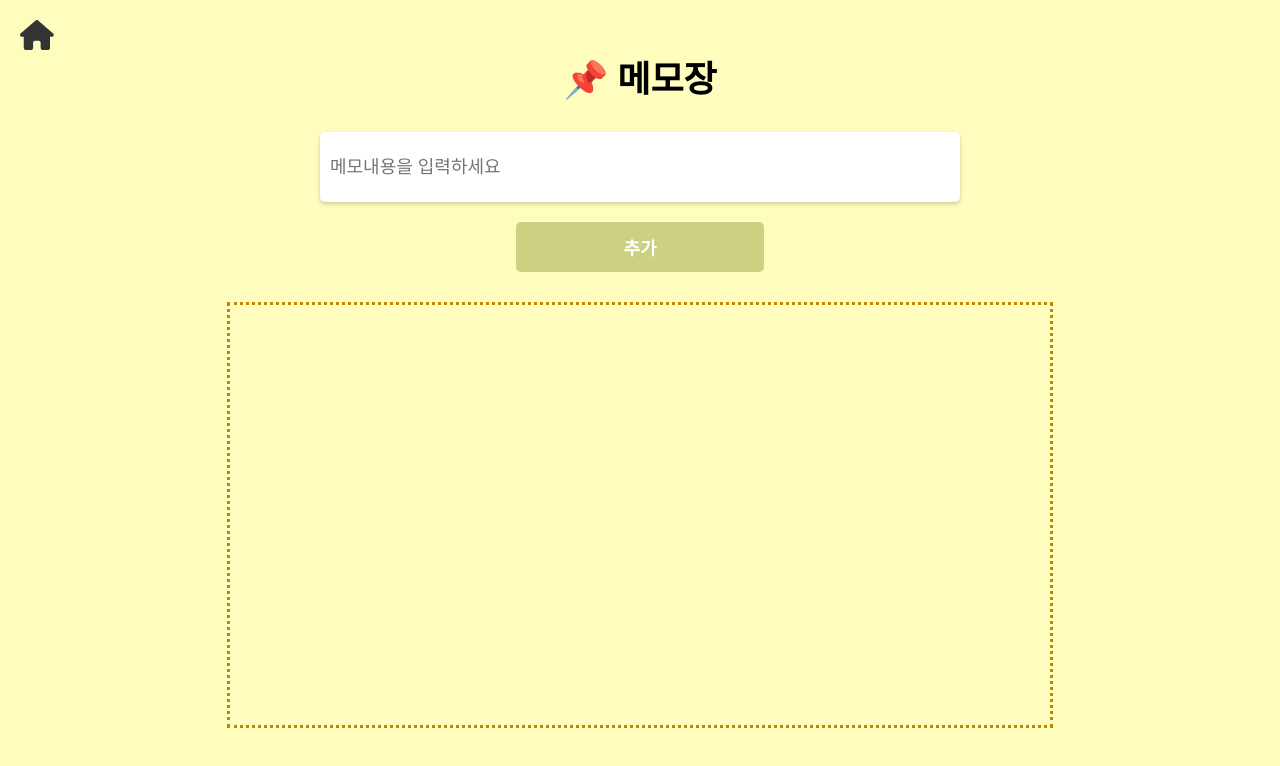
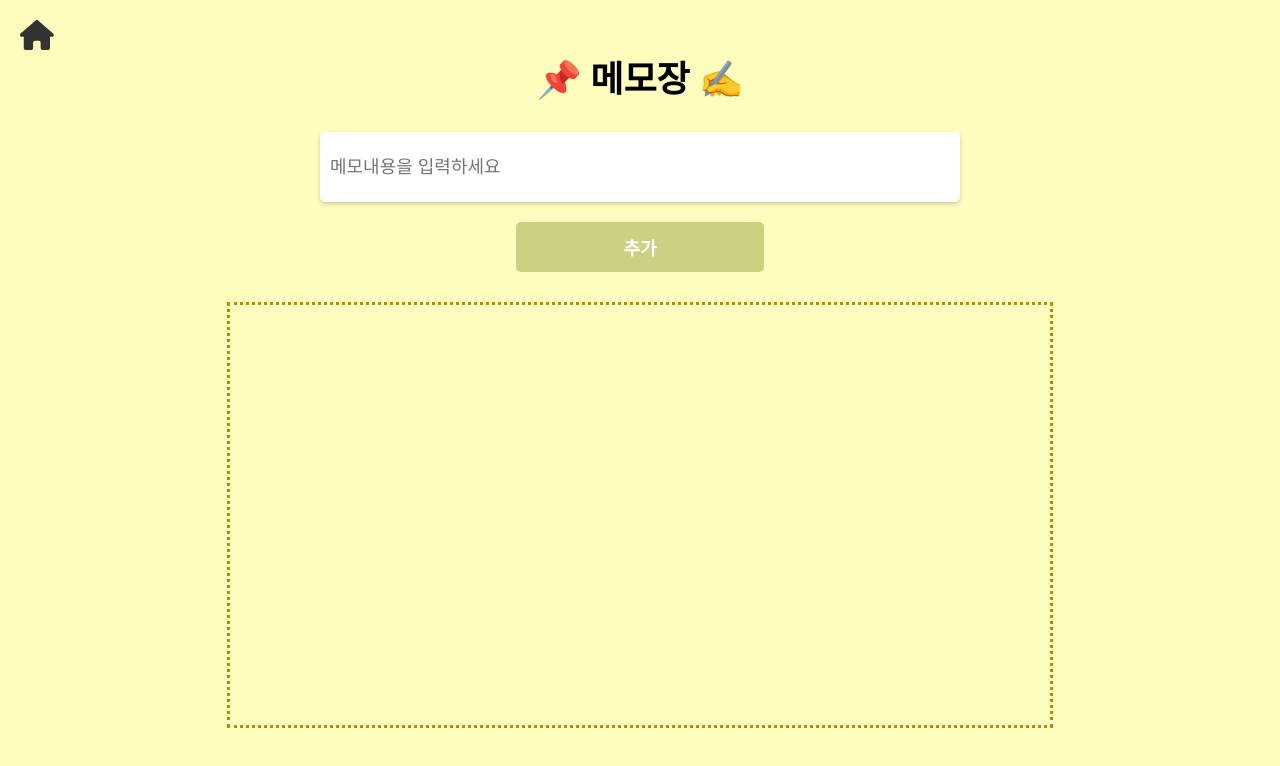
Before and after one commit to dakyungoh/fe-sprint-todolist, a React (Create React App) app: page /memo in a window 1280 px wide. Shown: the top 766 px of the page. Built offline with nearby package versions, Linux system fonts and the light colour scheme.

Commit message:
feat : 이모지 변경

```diff
--- a/src/components/Made.jsx
+++ b/src/components/Made.jsx
@@ -13,7 +13,7 @@
         <p className="todoBy">🎀 Todo By 다경 🎀</p>
         <img className="photoImage" src={photo} />
         <p className="githubLink">
-          github : <a href="https://github.com/dakyungoh">dakyunoh</a>
+          github : <a href="https://github.com/dakyungoh">dakyungoh</a>
         </p>
         <button className="homeButton" onClick={homeButton}>
           홈으로 돌아가기
--- a/src/components/Memo.jsx
+++ b/src/components/Memo.jsx
@@ -25,7 +25,7 @@
           icon={faHouse}
           onClick={moveToHomeButton}
         />
-        <h1 className="title"> 📌 메모장 </h1>
+        <h1 className="title"> 📌 메모장 ✍️</h1>
         <input
           className="input-contents"
           placeholder="메모내용을 입력하세요"
@@ -37,7 +37,7 @@
         </button>
         <div className="contents">
           {contents.map((content, index) => (
-            <div key={index}>💛{content}</div>
+            <div key={index}>💛 {content}</div>
           ))}
         </div>
       </div>
```
